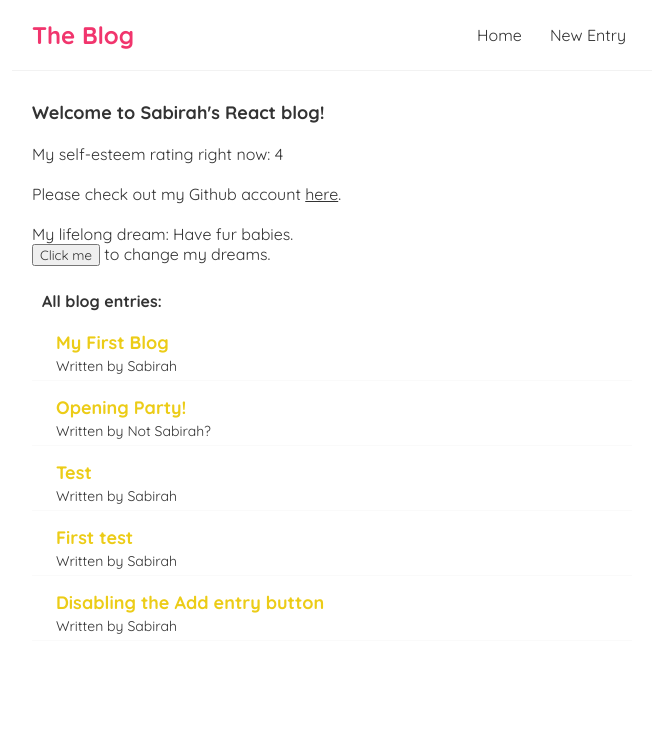
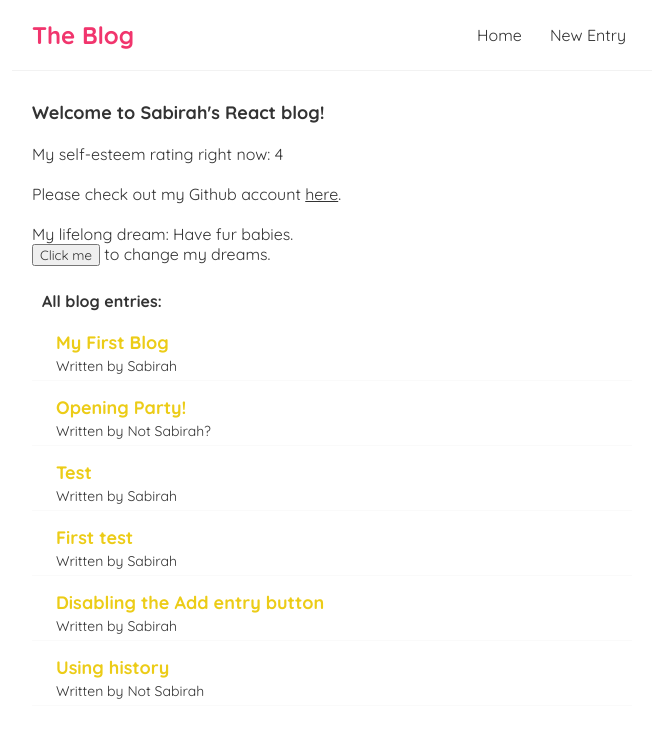
Before and after one commit to Sabirah42/Blog, a React (Create React App) app: page / in a window 1280 px wide. Shown: the top 738 px of the page, without its empty margins (308-964 px from the left). Built offline with nearby package versions, Linux system fonts and the light colour scheme; data requests are answered from the project's data file.

Commit message:
added redirect after entry submission

```diff
--- a/data/db.json
+++ b/data/db.json
@@ -29,6 +29,12 @@
       "body": "Only when it's loading, mind.",
       "author": "Sabirah",
       "id": 5
+    },
+    {
+      "title": "Using history",
+      "body": "More complex than history.go(num)",
+      "author": "Not Sabirah",
+      "id": 6
     }
   ]
 }
--- a/src/Create.js
+++ b/src/Create.js
@@ -1,10 +1,12 @@
 import { useState } from "react";
+import { useHistory } from "react-router-dom";
 
 const Create = () => {
     const [title, setTitle] = useState('');
     const [body, setBody] = useState('');
     const [author, setAuthor] = useState('Sabirah');
     const [isPending, setIsPending] = useState(false);
+    const history = useHistory();
 
 
     const handleSubmit = (e) => {
@@ -25,8 +27,12 @@ const Create = () => {
         }).then(() => {
             console.log('New entry added');
             setIsPending(false);
+            // redirects to the route specified in the parameter
+            history.push('/');
         })
     }
+
+
 
     return (
         <div className="create">
```
